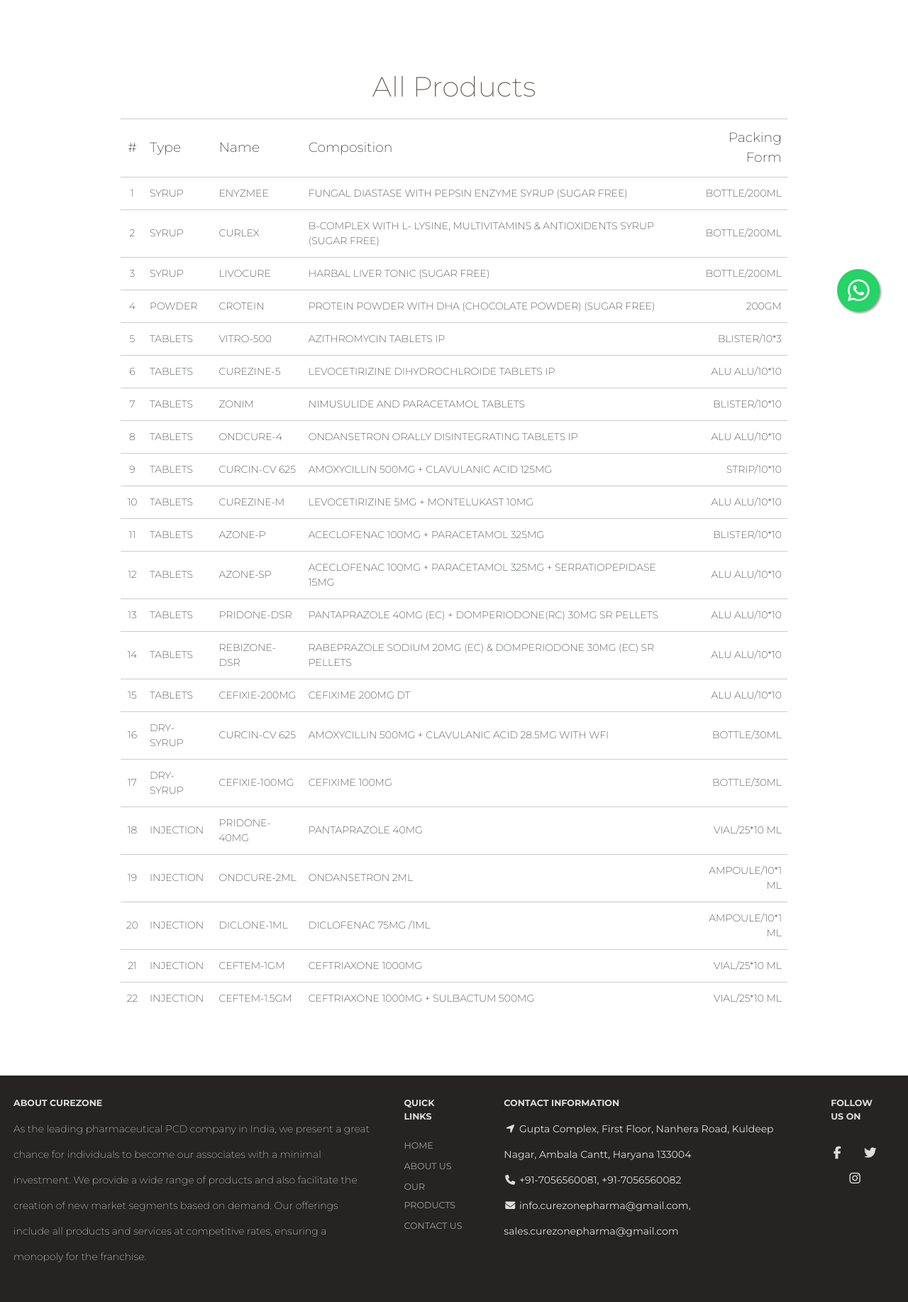
After one commit to harbakshgupta/harbakshgupta.github.io, a Flask app: page /all-products in a window 1280 px wide. The commit adds this page. Shown: the part 321-2155 px from the top of the page at 71% size. Run offline with Flask 3, Linux system fonts and the light colour scheme; some libraries are stand-ins or nearby versions.

Commit message:
Added All products

```diff
--- a/app/templates/base_template.html
+++ b/app/templates/base_template.html
@@ -73,7 +73,7 @@
                         <a class="dropdown-item" data-scroll="true" data-id="#headers" href="/our-products">
                           Gallery
                         </a>
-                        <a class="dropdown-item" data-scroll="true" data-id="#features" href="#">
+                        <a class="dropdown-item" data-scroll="true" data-id="#features" href="/all-products">
                           Product list
                         </a>
                       </div>
--- /dev/null
+++ b/app/templates/product-list.html
@@ -0,0 +1,227 @@
+{% extends 'base_template.html' %}
+
+{% block body_class %}
+  product-page
+{% endblock %}
+
+{% block main %}
+
+<div class="page-header page-header-xs" style="background-image: url('assets/img/sections/products_header.jpg');">
+    <div class="filter"></div>
+</div>
+<div class="main">
+    <div class="section">
+        <div class="container">
+            <div class="row">
+                <div class="col-md-12 text-center">
+                    <h2>All Products</h2 >
+                    <br />
+                </div>
+            </div>
+            <div class="row">
+                <div class="col-md-12 ml-auto mr-auto">
+                    <div class="table-responsive">
+                        <table class="table">
+                            <thead>
+                                <tr>
+                                    <th class="text-center">#</th>
+                                    <th>Type</th>
+                                    <th>Name</th>
+                                    <th>Composition</th>
+                                    <th class="text-right">Packing Form</th>
+                                </tr>
+                            </thead>
+                            <tbody>
+                                <tr>
+                                    <td class="text-center">1</td>
+                                    <td>SYRUP</td>
+                                    <td>ENYZMEE</td>
+                                    <td>FUNGAL DIASTASE WITH
+                                        PEPSIN ENZYME SYRUP
+                                        (SUGAR FREE)</td>
+                                    <td class="text-right">BOTTLE/200ML</td>
+                                </tr>
+                                <tr>
+                                    <td class="text-center">2</td>
+                                    <td>SYRUP</td>
+                                    <td>CURLEX</td>
+                                    <td>B-COMPLEX WITH L-
+                                        LYSINE, MULTIVITAMINS &amp;
+                                        ANTIOXIDENTS SYRUP
+                                        (SUGAR FREE)</td>
+                                    <td class="text-right">BOTTLE/200ML</td>
+                                </tr>
+                                <tr>
+                                    <td class="text-center">3</td>
+                                    <td>SYRUP</td>
+                                    <td>LIVOCURE</td>
+                                    <td>HARBAL LIVER TONIC
+                                        (SUGAR FREE)</td>
+                                    <td class="text-right">BOTTLE/200ML</td>
+                                </tr>
+                                <tr>
+                                    <td class="text-center">4</td>
+                                    <td>POWDER</td>
+                                    <td>CROTEIN</td>
+                                    <td>PROTEIN POWDER WITH
+                                        DHA (CHOCOLATE
+                                        POWDER) (SUGAR FREE)</td>
+                                    <td class="text-right">200GM</td>
+                                </tr>
+                                <tr>
+                                    <td class="text-center">5</td>
+                                    <td>TABLETS</td>
+                                    <td>VITRO-500</td>
+                                    <td>AZITHROMYCIN TABLETS
+                                        IP</td>
+                                    <td class="text-right">BLISTER/10*3</td>
+                                </tr>
+                                <tr>
+                                    <td class="text-center">6</td>
+                                    <td>TABLETS</td>
+                                    <td>CUREZINE-5</td>
+                                    <td>LEVOCETIRIZINE
+                                        DIHYDROCHLROIDE
+                                        TABLETS IP</td>
+                                    <td class="text-right">ALU ALU/10*10</td>
+                                </tr>
+                                <tr>
+                                    <td class="text-center">7</td>
+                                    <td>TABLETS</td>
+                                    <td>ZONIM</td>
+                                    <td>NIMUSULIDE AND
+                                        PARACETAMOL TABLETS</td>
+                                    <td class="text-right">BLISTER/10*10</td>
+                                </tr>
+                                <tr>
+                                    <td class="text-center">8</td>
+                                    <td>TABLETS</td>
+                                    <td>ONDCURE-4</td>
+                                    <td>ONDANSETRON ORALLY
+                                        DISINTEGRATING
+                                        TABLETS IP</td>
+                                    <td class="text-right">ALU ALU/10*10</td>
+                                </tr>
+                                <tr>
+                                    <td class="text-center">9</td>
+                                    <td>TABLETS</td>
+                                    <td>CURCIN-CV 625</td>
+                                    <td>AMOXYCILLIN 500MG +
+                                        CLAVULANIC ACID 125MG</td>
+                                    <td class="text-right">STRIP/10*10</td>
+                                </tr>
+                                <tr>
+                                    <td class="text-center">10</td>
+                                    <td>TABLETS</td>
+                                    <td>CUREZINE-M</td>
+                                    <td>LEVOCETIRIZINE 5MG +
+                                        MONTELUKAST 10MG</td>
+                                    <td class="text-right">ALU ALU/10*10</td>
+                                </tr>
+                                <tr>
+                                    <td class="text-center">11</td>
+                                    <td>TABLETS</td>
+                                    <td>AZONE-P</td>
+                                    <td>ACECLOFENAC 100MG +
+                                        PARACETAMOL 325MG</td>
+                                    <td class="text-right">BLISTER/10*10</td>
+                                </tr>
+                                <tr>
+                                    <td class="text-center">12</td>
+                                    <td>TABLETS</td>
+                                    <td>AZONE-SP</td>
+                                    <td>ACECLOFENAC 100MG +
+                                        PARACETAMOL 325MG +
+                                        SERRATIOPEPIDASE
+                                        15MG</td>
+                                    <td class="text-right">ALU ALU/10*10</td>
+                                </tr>
+                                <tr>
+                                    <td class="text-center">13</td>
+                                    <td>TABLETS</td>
+                                    <td>PRIDONE-DSR</td>
+                                    <td>PANTAPRAZOLE 40MG
+                                        (EC) +
+                                        DOMPERIODONE(RC)
+                                        30MG SR PELLETS</td>
+                                    <td class="text-right">ALU ALU/10*10</td>
+                                </tr>
+                                <tr>
+                                    <td class="text-center">14</td>
+                                    <td>TABLETS</td>
+                                    <td>REBIZONE-DSR</td>
+                                    <td>RABEPRAZOLE SODIUM
+                                        20MG (EC) &amp;
+                                        DOMPERIODONE 30MG
+                                        (EC) SR PELLETS</td>
+                                    <td class="text-right">ALU ALU/10*10</td>
+                                </tr>
+                                <tr>
+                                    <td class="text-center">15</td>
+                                    <td>TABLETS</td>
+                                    <td>CEFIXIE-200MG</td>
+                                    <td>CEFIXIME 200MG DT</td>
+                                    <td class="text-right">ALU ALU/10*10</td>
+                                </tr>
+                                <tr>
+                                    <td class="text-center">16</td>
+                                    <td>DRY-SYRUP</td>
+                                    <td>CURCIN-CV 625</td>
+                                    <td>AMOXYCILLIN 500MG +
+                                        CLAVULANIC ACID 28.5MG
+                                        WITH WFI</td>
+                                    <td class="text-right">BOTTLE/30ML</td>
+                                </tr>
+                                <tr>
+                                    <td class="text-center">17</td>
+                                    <td>DRY-SYRUP</td>
+                                    <td>CEFIXIE-100MG</td>
+                                    <td>CEFIXIME 100MG</td>
+                                    <td class="text-right">BOTTLE/30ML</td>
+                                </tr>
+                                <tr>
+                                    <td class="text-center">18</td>
+                                    <td>INJECTION</td>
+                                    <td>PRIDONE-40MG</td>
+                                    <td>PANTAPRAZOLE 40MG</td>
+                                    <td class="text-right">VIAL/25*10 ML</td>
+                                </tr>
+                                <tr>
+                                    <td class="text-center">19</td>
+                                    <td>INJECTION</td>
+                                    <td>ONDCURE-2ML</td>
+                                    <td>ONDANSETRON 2ML</td>
+                                    <td class="text-right">AMPOULE/10*1 ML</td>
+                                </tr>
+                                <tr>
+                                    <td class="text-center">20</td>
+                                    <td>INJECTION</td>
+                                    <td>DICLONE-1ML</td>
+                                    <td>DICLOFENAC 75MG /1ML</td>
+                                    <td class="text-right">AMPOULE/10*1 ML</td>
+                                </tr>
+                                <tr>
+                                    <td class="text-center">21</td>
+                                    <td>INJECTION</td>
+                                    <td>CEFTEM-1GM</td>
+                                    <td>CEFTRIAXONE 1000MG</td>
+                                    <td class="text-right">VIAL/25*10 ML</td>
+                                </tr>
+                                <tr>
+                                    <td class="text-center">22</td>
+                                    <td>INJECTION</td>
+                                    <td>CEFTEM-1.5GM</td>
+                                    <td>CEFTRIAXONE 1000MG +
+                                        SULBACTUM 500MG</td>
+                                    <td class="text-right">VIAL/25*10 ML</td>
+                                </tr>
+                            </tbody>
+                        </table>
+                    </div>
+                </div>
+            </div>
+        </div>
+    </div>
+</div>
+
+{% endblock %}
--- a/app/views/main.py
+++ b/app/views/main.py
@@ -7,19 +7,24 @@
 
 main = Blueprint('main', __name__)
 
-@main.route('/', methods=['POST','GET'])
+@main.route('/')
 def index():
-    if request.method== 'GET':
-        return render_template('index.html')
+    return render_template('index.html')
 
 @main.route('/about-us')
 def about_us():
     return render_template('about-us.html')
 
-@main.route('/contact-us')
+@main.route('/contact-us', methods=['POST','GET'])
 def contact_us():
+    if request.method=="POST":
+        pass
     return render_template('contact-us.html')
 
 @main.route('/our-products')
 def products():
     return render_template('product-page.html')
+
+@main.route('/all-products')
+def products_list():
+    return render_template('product-list.html')
```
Also changed, not shown: 1 other file.
